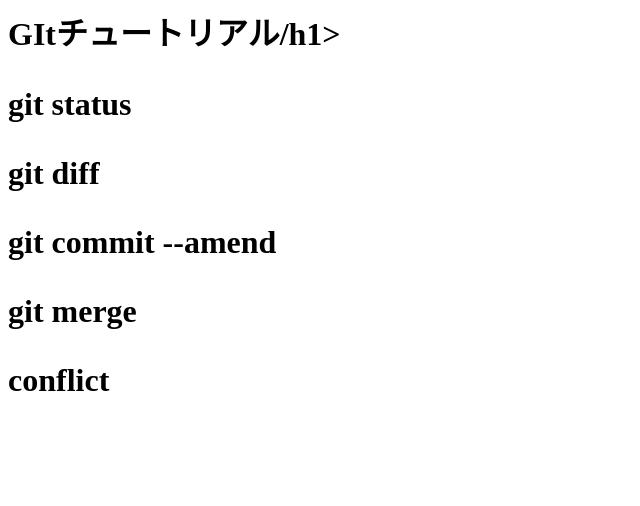
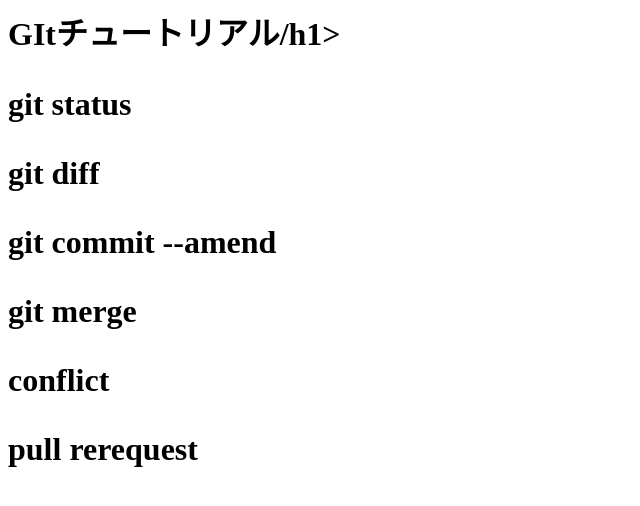
Before and after one commit to bkpgfkpg/git_tutorial, a plain HTML site: page index.html in a window 1280 px wide. Shown: the whole page, without its empty margins (0-640 px from the left). Drawn offline with Linux system fonts and the light colour scheme.

Commit message:
pull requestを追記

```diff
--- a/index.html
+++ b/index.html
@@ -4,3 +4,4 @@
 <P>git commit --amend</p>
 <p>git merge</p>
 <P>conflict</p>
+<P>pull rerequest</p>
```
